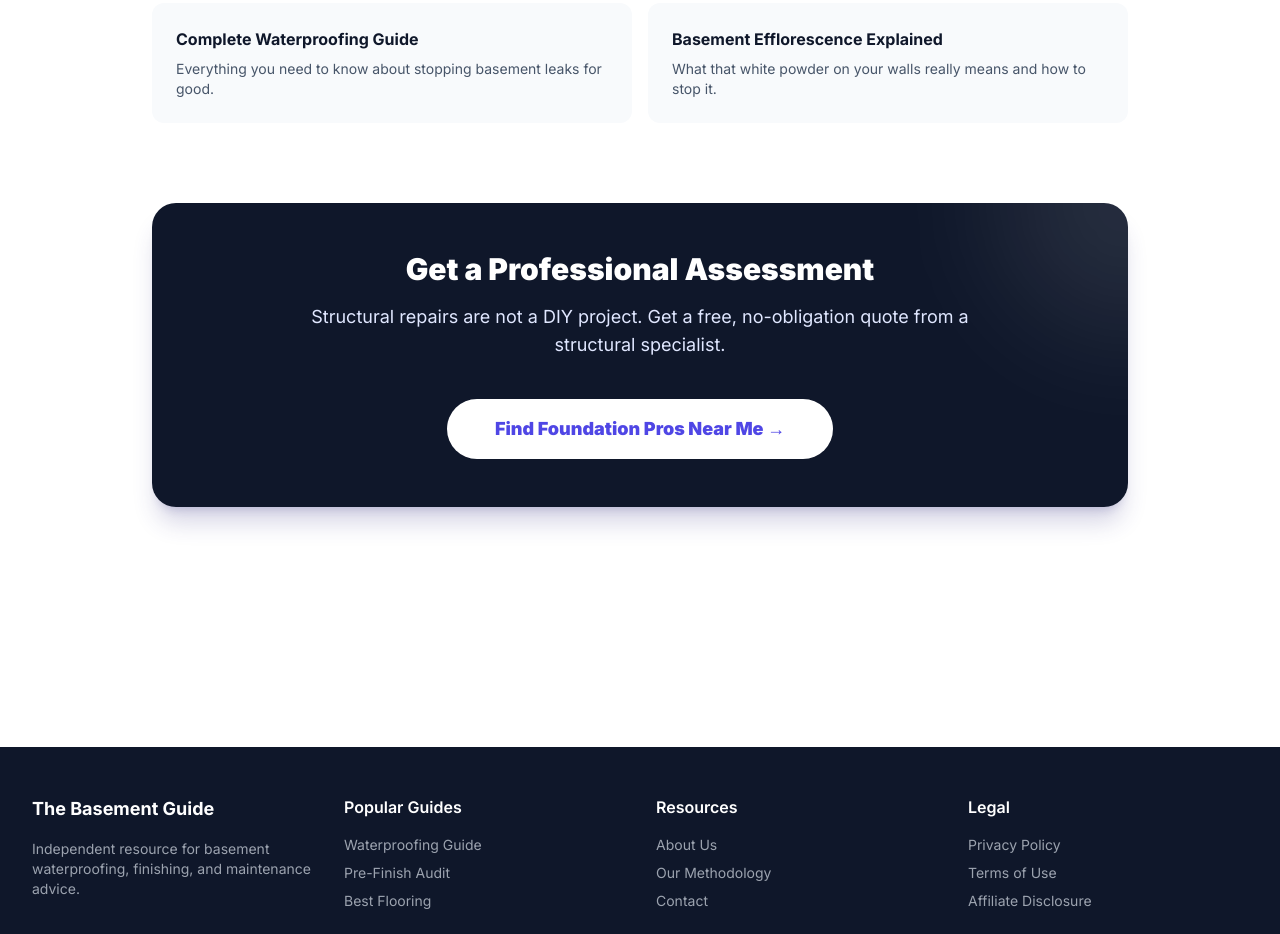
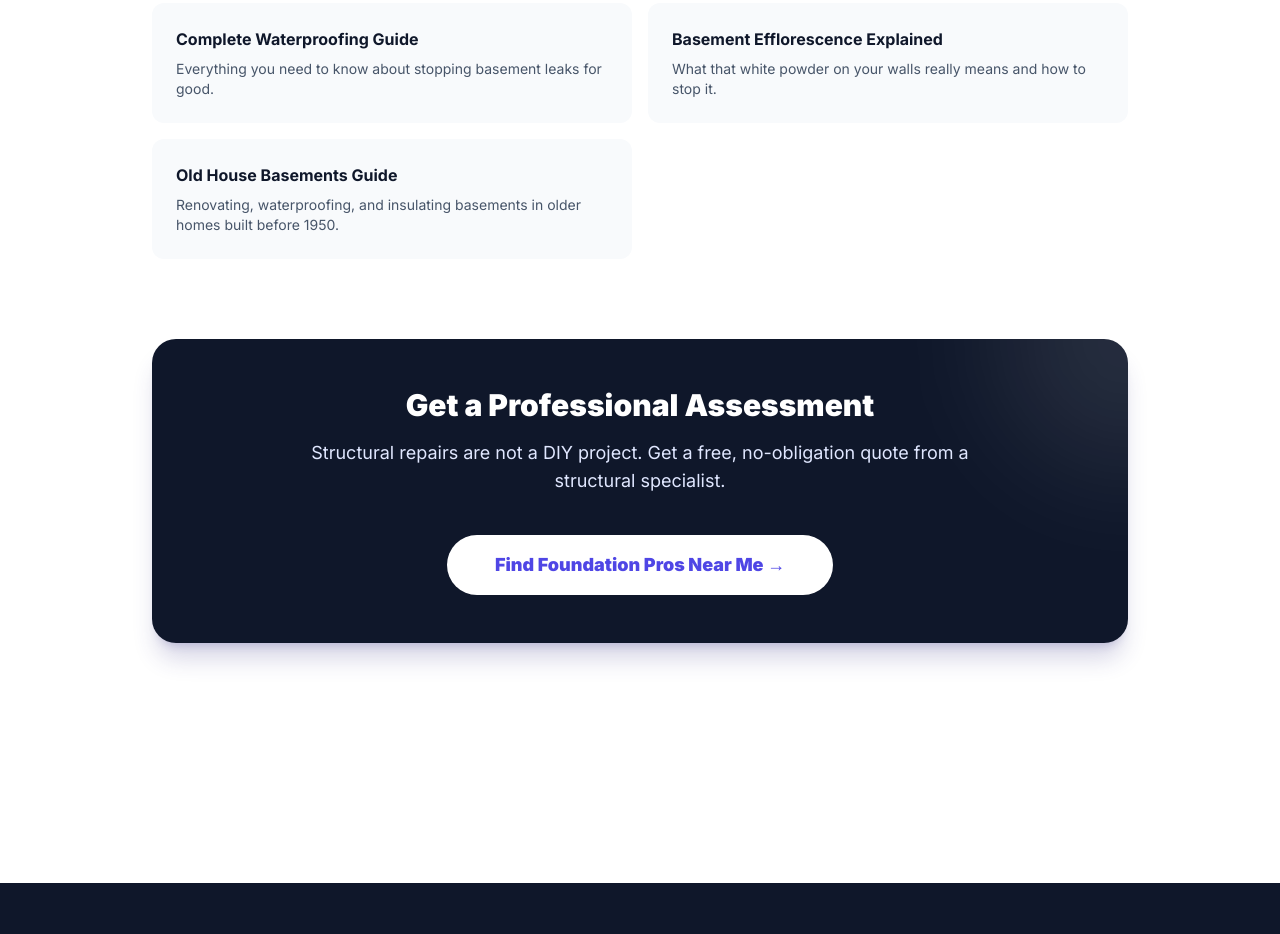
Before and after one commit to thebasementguide2026/basement-guide, a Next.js app: page /articles/bowing-basement-walls in a window 1280 px wide. Shown: the part 3640-4574 px from the top of the page. Built offline with nearby package versions, Linux system fonts and the light colour scheme.

Commit message:
add old-house-basements cross-link to bowing-basement-walls Related Guides

```diff
--- a/app/articles/bowing-basement-walls/page.tsx
+++ b/app/articles/bowing-basement-walls/page.tsx
@@ -190,6 +190,10 @@ export default function BowingWallsArticle() {
                 <h3 className='font-bold text-slate-900 mb-2'>Basement Efflorescence Explained</h3>
                 <p className='text-slate-600 text-sm'>What that white powder on your walls really means and how to stop it.</p>
               </Link>
+                              <Link href='/articles/old-house-basements' className='block bg-slate-50 rounded-xl p-6 hover:bg-slate-100 transition-colors'>
+                  <h3 className='font-bold text-slate-900 mb-2'>Old House Basements Guide</h3>
+                  <p className='text-slate-600 text-sm'>Renovating, waterproofing, and insulating basements in older homes built before 1950.</p>
+                </Link>
             </div>
           </section>
 
```
